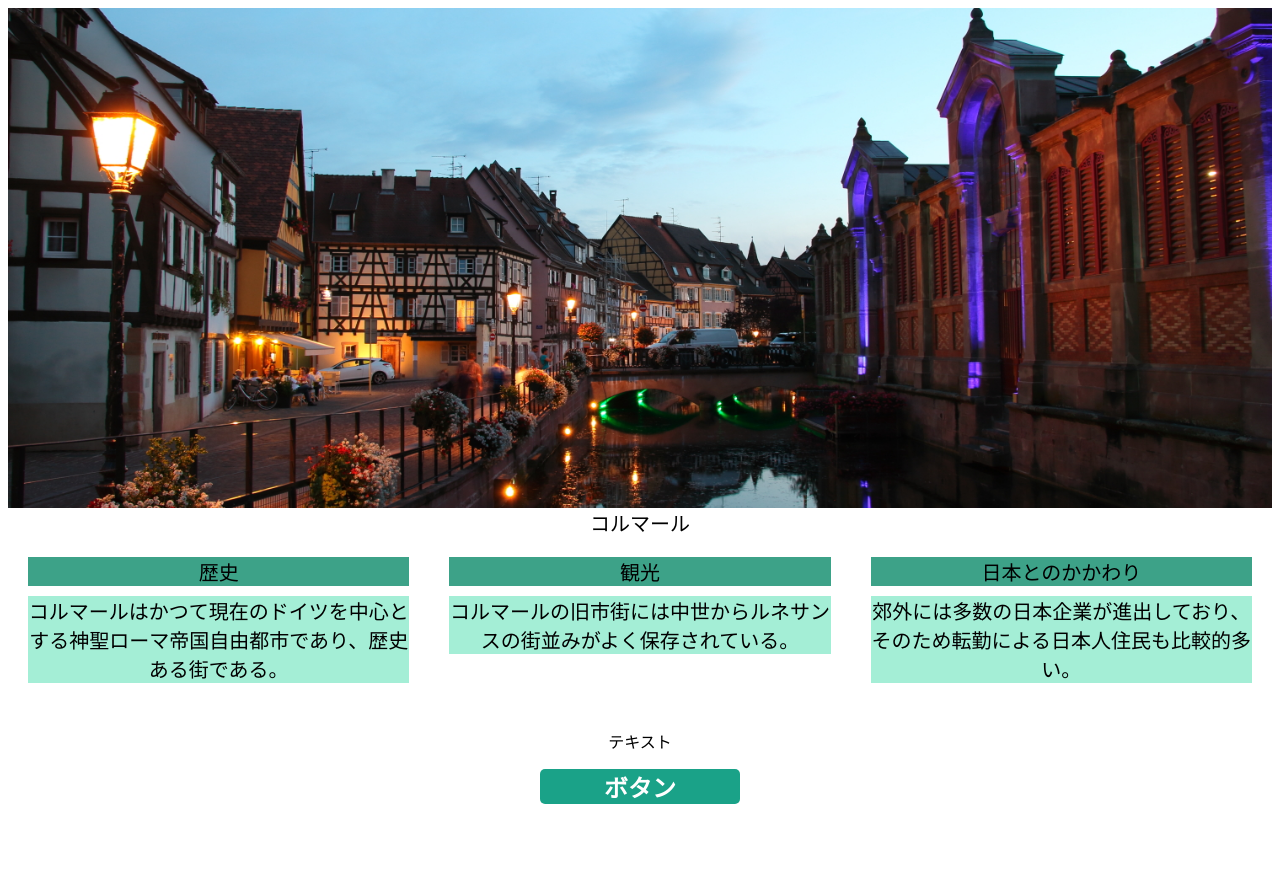
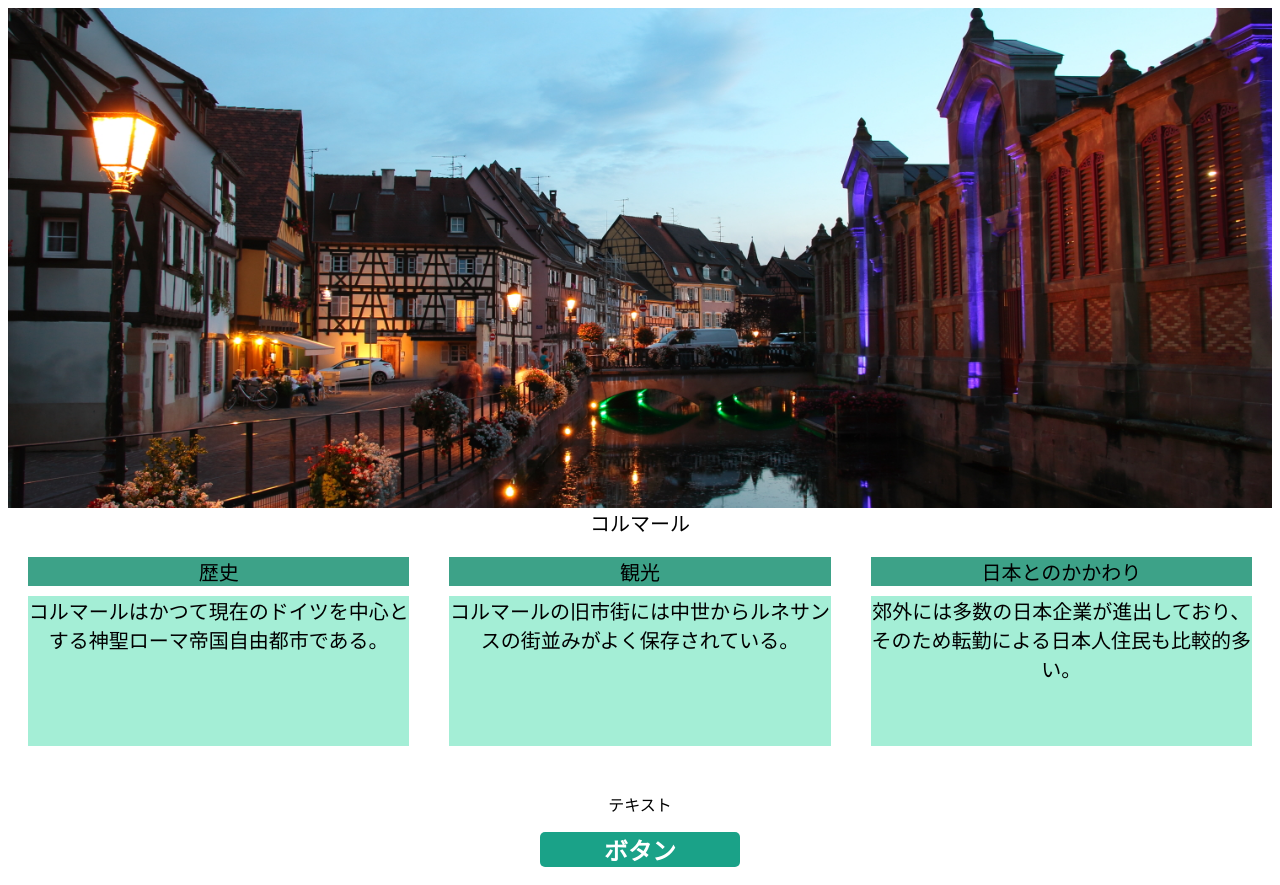
Before and after one commit to Shiga-Takuya/responsive-site, a plain HTML site: page index.html in a window 1280 px wide. Before the commit the page ends 822 px from the top, so only its background shows below. Drawn offline with Linux system fonts and the light colour scheme.

Commit message:
boxの高さ固定

```diff
--- a/css/style.css
+++ b/css/style.css
@@ -18,6 +18,7 @@
 }
 
 .box {
+
   margin: 10px;
   flex: 1;
   text-align: center
@@ -31,6 +32,7 @@
 }
 
 .box_text{
+  height: 150px;
   background-color: #A4EED6;
   margin: 10px;
   flex: 1;
--- a/index.html
+++ b/index.html
@@ -13,7 +13,7 @@
        <div class="container">
         <div class="box">
           <div class="title">歴史</div>
-          <div class="box_text">コルマールはかつて現在のドイツを中心とする神聖ローマ帝国自由都市であり、歴史ある街である。</div>
+          <div class="box_text">コルマールはかつて現在のドイツを中心とする神聖ローマ帝国自由都市である。</div>
         </div>
         <div class="box">
           <div class="title">観光</div>
```
